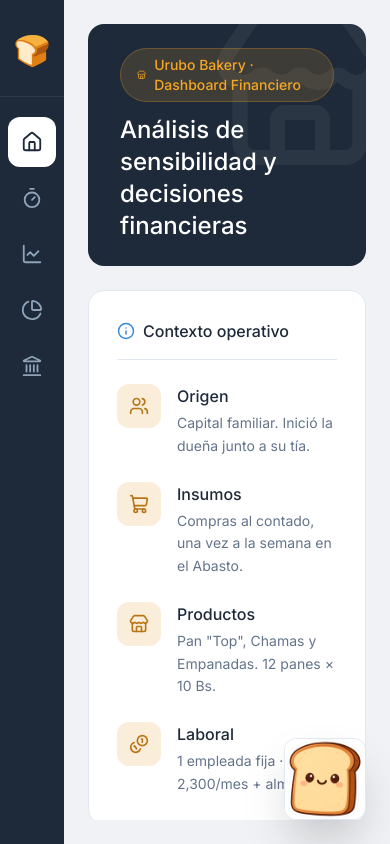
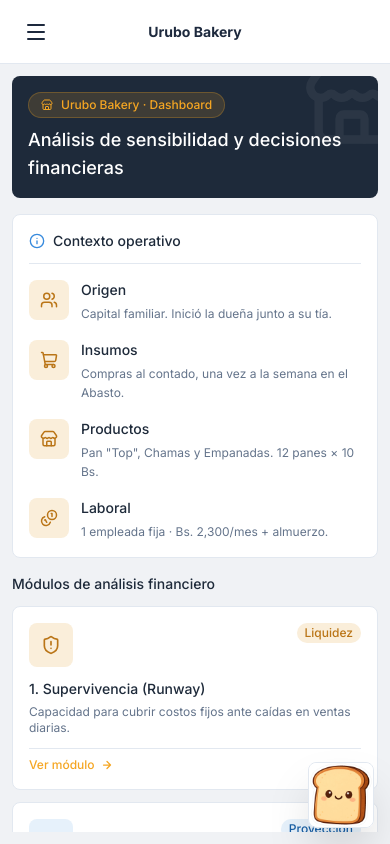
Before and after one commit to Jhamilveliz/FinanzasP1, a Next.js app in the folder frontend/: page / in a window 390 px wide. Built offline with nearby package versions, Linux system fonts and the light colour scheme.

Commit message:
responsivo

```diff
--- a/frontend/src/app/layout.tsx
+++ b/frontend/src/app/layout.tsx
@@ -1,28 +1,73 @@
 // src/app/layout.tsx
-import type { Metadata } from "next";
+"use client";
+import type { ReactNode } from "react";
+import { useState } from "react";
 import { Inter } from "next/font/google";
 import "./globals.css";
 import Sidebar from "@/components/Sidebar";
-import Asistente from "@/components/Asistente"; // 1. Importamos el nuevo componente
+import Asistente from "@/components/Asistente";
+import { Menu, X } from "lucide-react";
 
 const inter = Inter({ subsets: ["latin"] });
 
-export const metadata: Metadata = {
-  title: "Dashboard Financiero",
-  description: "Proyecto Final de Finanzas - Python y Next.js",
-};
+export default function RootLayout({ children }: { children: ReactNode }) {
+  const [sidebarOpen, setSidebarOpen] = useState(false);
 
-export default function RootLayout({ children }: { children: React.ReactNode }) {
   return (
     <html lang="es">
+      <head>
+        <title>Dashboard Financiero</title>
+        <meta name="description" content="Proyecto Final de Finanzas - Python y Next.js" />
+      </head>
       <body className={`${inter.className} flex h-screen overflow-hidden`} style={{ background: '#f0f2f5' }}>
-        <Sidebar />
 
-        <main className="flex-1 ml-16 md:ml-60 lg:ml-72 h-screen p-6 lg:p-8 overflow-hidden transition-all duration-300">
-          {children}
+        {/* SIDEBAR - Desktop */}
+        <div className="hidden md:block">
+          <Sidebar />
+        </div>
+
+        {/* CONTENEDOR PRINCIPAL */}
+        <main className="flex-1 ml-0 md:ml-60 lg:ml-72 h-screen flex flex-col transition-all duration-300">
+
+          {/* HEADER CON HAMBURGUESA - Móvil */}
+          <div className="md:hidden h-16 bg-white flex items-center justify-between px-4 border-b border-slate-200 shrink-0">
+            <button
+              onClick={() => setSidebarOpen(!sidebarOpen)}
+              className="p-2 hover:bg-slate-100 rounded-lg transition-colors"
+            >
+              {sidebarOpen ? (
+                <X size={24} className="text-slate-800" />
+              ) : (
+                <Menu size={24} className="text-slate-800" />
+              )}
+            </button>
+            <h1 className="text-sm font-bold text-slate-800">Urubo Bakery</h1>
+            <div className="w-10 h-10" /> {/* Espacio para balance */}
+          </div>
+
+          {/* DRAWER MÓVIL - Sidebar que sale desde la izquierda en móvil */}
+          {sidebarOpen && (
+            <div
+              className="fixed inset-0 z-40 md:hidden"
+              onClick={() => setSidebarOpen(false)}
+              style={{ background: 'rgba(0,0,0,0.5)' }}
+            >
+              <div
+                className="w-64 h-screen bg-white shadow-lg"
+                onClick={(e) => e.stopPropagation()}
+              >
+                <Sidebar />
+              </div>
+            </div>
+          )}
+
+          {/* CONTENIDO PRINCIPAL CON SCROLL */}
+          <div className="flex-1 overflow-y-auto overflow-x-hidden p-3 sm:p-4 md:p-6 lg:p-8">
+            {children}
+          </div>
         </main>
 
-        {/* 2. El asistente va aquí, libre y flotando sobre toda la app */}
+        {/* ASISTENTE FLOTANTE */}
         <Asistente />
       </body>
     </html>
--- a/frontend/src/app/page.tsx
+++ b/frontend/src/app/page.tsx
@@ -4,25 +4,25 @@ import Link from 'next/link';
 
 export default function HomePage() {
   return (
-    <div className="h-full flex flex-col gap-6 overflow-hidden">
+    <div className="h-full flex flex-col gap-4 md:gap-6 overflow-hidden">
 
-      {/* Header */}
+      {/* Header - Responsive */}
       <div
-        className="rounded-2xl px-8 py-6 relative overflow-hidden flex-shrink-0"
+        className="rounded-lg md:rounded-2xl px-4 md:px-6 lg:px-8 py-4 md:py-6 relative overflow-hidden flex-shrink-0"
         style={{ background: '#1e2a3a' }}
       >
         <div className="absolute -right-6 -top-6 opacity-[0.06]">
-          <Store size={180} color="#fff" />
+          <Store size={100} className="md:size-[180px]" color="#fff" />
         </div>
-        <div className="relative z-10 flex items-center justify-between">
+        <div className="relative z-10 flex flex-col md:flex-row md:items-start md:justify-between gap-3 md:gap-0">
           <div>
             <div
-              className="inline-flex items-center gap-2 rounded-full px-4 py-1.5 mb-3 text-sm font-medium"
+              className="inline-flex items-center gap-2 rounded-full px-3 md:px-4 py-1 md:py-1.5 mb-2 md:mb-3 text-xs md:text-sm font-medium"
               style={{ background: 'rgba(245,166,35,0.15)', border: '1px solid rgba(245,166,35,0.25)', color: '#f5a623' }}
             >
-              <Store size={14} /> Urubo Bakery · Dashboard Financiero
+              <Store size={12} className="md:size-[14px]" /> Urubo Bakery · Dashboard
             </div>
-            <h1 className="text-2xl font-medium text-white">
+            <h1 className="text-lg md:text-xl lg:text-2xl font-medium text-white">
               Análisis de sensibilidad y decisiones financieras
             </h1>
           </div>
@@ -33,19 +33,19 @@ export default function HomePage() {
         </div>
       </div>
 
-      {/* Main grid */}
-      <div className="grid grid-cols-1 lg:grid-cols-3 gap-6 flex-1 min-h-0">
+      {/* Main grid - Responsive */}
+      <div className="grid grid-cols-1 lg:grid-cols-3 gap-4 md:gap-6 flex-1 min-h-0">
 
-        {/* Contexto */}
+        {/* Contexto - Full width on mobile, 1/3 on large */}
         <div
-          className="rounded-2xl p-7 flex flex-col gap-6"
+          className="rounded-lg md:rounded-2xl p-4 md:p-6 lg:p-7 flex flex-col gap-4 md:gap-6 lg:col-span-1"
           style={{ background: '#fff', border: '0.5px solid #e2e8f0' }}
         >
           <h2
-            className="text-base font-medium flex items-center gap-2 pb-4 flex-shrink-0"
+            className="text-sm md:text-base font-medium flex items-center gap-2 pb-3 md:pb-4 flex-shrink-0"
             style={{ color: '#1e2a3a', borderBottom: '0.5px solid #e2e8f0' }}
           >
-            <Info size={18} style={{ color: '#378add' }} /> Contexto operativo
+            <Info size={16} className="md:size-[18px]" style={{ color: '#378add' }} /> Contexto operativo
           </h2>
 
           {[
@@ -54,27 +54,27 @@ export default function HomePage() {
             { Icon: Store, label: 'Productos', text: 'Pan "Top", Chamas y Empanadas. 12 panes × 10 Bs.' },
             { Icon: Coins, label: 'Laboral', text: '1 empleada fija · Bs. 2,300/mes + almuerzo.' },
           ].map(({ Icon, label, text }) => (
-            <div key={label} className="flex gap-4 items-start flex-1">
+            <div key={label} className="flex gap-3 md:gap-4 items-start flex-1">
               <div
-                className="w-11 h-11 rounded-xl flex items-center justify-center flex-shrink-0"
+                className="w-10 md:w-11 h-10 md:h-11 rounded-lg md:rounded-xl flex items-center justify-center flex-shrink-0"
                 style={{ background: '#faeeda' }}
               >
-                <Icon size={20} style={{ color: '#ba7517' }} />
+                <Icon size={18} className="md:size-[20px]" style={{ color: '#ba7517' }} />
               </div>
-              <div>
-                <p className="text-base font-medium mb-1" style={{ color: '#1e2a3a' }}>{label}</p>
-                <p className="text-sm leading-relaxed" style={{ color: '#64748b' }}>{text}</p>
+              <div className="min-w-0">
+                <p className="text-sm md:text-base font-medium mb-1" style={{ color: '#1e2a3a' }}>{label}</p>
+                <p className="text-xs md:text-sm leading-relaxed" style={{ color: '#64748b' }}>{text}</p>
               </div>
             </div>
           ))}
         </div>
 
-        {/* Módulos */}
-        <div className="lg:col-span-2 flex flex-col gap-4 min-h-0">
-          <h2 className="text-base font-medium flex-shrink-0" style={{ color: '#1e2a3a' }}>
+        {/* Módulos - 2/3 on large screens */}
+        <div className="lg:col-span-2 flex flex-col gap-3 md:gap-4 min-h-0">
+          <h2 className="text-sm md:text-base font-medium flex-shrink-0" style={{ color: '#1e2a3a' }}>
             Módulos de análisis financiero
           </h2>
-          <div className="grid grid-cols-2 gap-5 flex-1 min-h-0">
+          <div className="grid grid-cols-1 sm:grid-cols-2 gap-3 md:gap-5 flex-1 min-h-0">
             {[
               {
                 href: '/supervivencia', Icon: ShieldAlert,
@@ -108,19 +108,19 @@ export default function HomePage() {
               <Link
                 key={href}
                 href={href}
-                className="rounded-2xl p-7 flex flex-col gap-4 border border-slate-200 hover:border-yellow-400 transition-colors"
+                className="rounded-lg md:rounded-2xl p-4 md:p-6 lg:p-7 flex flex-col gap-3 md:gap-4 border border-slate-200 hover:border-yellow-400 transition-colors"
                 style={{ background: '#fff' }}
               >
                 {/* Ícono + tag */}
                 <div className="flex items-start justify-between">
                   <div
-                    className="w-14 h-14 rounded-2xl flex items-center justify-center"
+                    className="w-11 md:w-12 lg:w-14 h-11 md:h-12 lg:h-14 rounded-lg md:rounded-xl lg:rounded-2xl flex items-center justify-center flex-shrink-0"
                     style={{ background: iconBg }}
                   >
-                    <Icon size={26} style={{ color: iconColor }} />
+                    <Icon size={20} className="md:size-[22px] lg:size-[26px]" style={{ color: iconColor }} />
                   </div>
                   <span
-                    className="text-sm px-3 py-1 rounded-full font-medium"
+                    className="text-xs md:text-sm px-2 md:px-3 py-0.5 md:py-1 rounded-full font-medium"
                     style={{ background: iconBg, color: iconColor }}
                   >
                     {tag}
@@ -128,18 +128,18 @@ export default function HomePage() {
                 </div>
 
                 {/* Texto */}
-                <div className="flex flex-col gap-2 flex-1">
-                  <h3 className="text-lg font-medium" style={{ color: '#1e2a3a' }}>{title}</h3>
-                  <p className="text-base leading-relaxed" style={{ color: '#64748b' }}>{desc}</p>
+                <div className="flex flex-col gap-1.5 md:gap-2 flex-1">
+                  <h3 className="text-sm md:text-base lg:text-lg font-medium leading-snug" style={{ color: '#1e2a3a' }}>{title}</h3>
+                  <p className="text-xs md:text-sm md:leading-relaxed" style={{ color: '#64748b' }}>{desc}</p>
                 </div>
 
                 {/* Footer */}
                 <div
-                  className="text-sm font-medium flex items-center gap-1.5 pt-2"
+                  className="text-xs md:text-sm font-medium flex items-center gap-1.5 pt-2"
                   style={{ color: '#f5a623', borderTop: '0.5px solid #e2e8f0' }}
                 >
                   Ver módulo
-                  <svg width="14" height="14" viewBox="0 0 24 24" fill="none" stroke="currentColor" strokeWidth="2.5" strokeLinecap="round" strokeLinejoin="round">
+                  <svg width="12" height="12" className="md:w-[14px] md:h-[14px]" viewBox="0 0 24 24" fill="none" stroke="currentColor" strokeWidth="2.5" strokeLinecap="round" strokeLinejoin="round">
                     <path d="M5 12h14M12 5l7 7-7 7" />
                   </svg>
                 </div>
--- a/frontend/src/components/Asistente.tsx
+++ b/frontend/src/components/Asistente.tsx
@@ -6,7 +6,7 @@ import Image from 'next/image';
 export default function Asistente() {
     const [isOpen, setIsOpen] = useState(false);
     const [mensajeInput, setMensajeInput] = useState("");
-    const bottomRef = useRef<HTMLDivElement>(null); // 👈 referencia al final del chat
+    const bottomRef = useRef<HTMLDivElement>(null);
 
     const [history, setHistory] = useState<any[]>([
         {
@@ -16,7 +16,6 @@ export default function Asistente() {
         }
     ]);
 
-    // 👇 Auto-scroll cada vez que llega un mensaje nuevo
     useEffect(() => {
         bottomRef.current?.scrollIntoView({ behavior: "smooth" });
     }, [history]);
@@ -48,7 +47,7 @@ export default function Asistente() {
             setHistory(prev => [...prev, {
                 role: "assistant",
                 message: data.respuesta,
-                icon: <Sparkles className="text-yellow-500" size={20} /> // 👈 ícono cambiado
+                icon: <Sparkles className="text-yellow-500" size={20} />
             }]);
 
         } catch (error) {
@@ -61,29 +60,33 @@ export default function Asistente() {
     };
 
     return (
-        <div className="fixed bottom-6 right-6 z-50">
-            {/* BOTÓN FLOTANTE — más grande */}
+        <div className="fixed bottom-4 sm:bottom-6 right-4 sm:right-6 z-50">
+            {/* BOTÓN FLOTANTE - Responsivo */}
             <button
                 onClick={() => setIsOpen(!isOpen)}
-                className={`rounded-xl shadow-2xl flex items-center justify-center transition-all transform hover:-translate-y-1 border border-slate-200 ${isOpen ? 'scale-0 opacity-0' : 'scale-100 opacity-100 hover:scale-110'}`}
+                className={`rounded-lg sm:rounded-xl shadow-2xl flex items-center justify-center transition-all transform hover:-translate-y-1 border border-slate-200 ${isOpen ? 'scale-0 opacity-0' : 'scale-100 opacity-100 hover:scale-110'}`}
             >
                 <Image
                     src="/pan.jpg"
                     alt="Logotipo de Panadería Asistente"
-                    width={80}
-                    height={80}
-                    className="rounded-xl"
+                    width={64}
+                    height={64}
+                    className="rounded-lg sm:rounded-xl w-16 h-16 sm:w-20 sm:h-20"
                 />
             </button>
 
-            {/* VENTANA DE CHAT — más grande */}
+            {/* VENTANA DE CHAT - Completamente responsiva */}
             <div
-                className={`fixed bottom-6 right-6 bg-white w-[380px] sm:w-[440px] rounded-2xl shadow-2xl border border-slate-200 flex flex-col overflow-hidden origin-bottom-right transition-all duration-300 ease-out
+                className={`fixed inset-0 sm:inset-auto bg-white rounded-t-3xl sm:rounded-2xl shadow-2xl border-t sm:border border-slate-200 flex flex-col overflow-hidden origin-bottom-right transition-all duration-300 ease-out sm:w-[380px] sm:h-[700px] sm:bottom-6 sm:right-6
                 ${isOpen ? 'scale-100 opacity-100 translate-y-0 pointer-events-auto' : 'scale-90 opacity-0 translate-y-10 pointer-events-none'}`}
-                style={{ maxHeight: '88vh', height: '700px' }}
+                style={{
+                    maxHeight: 'calc(100vh - 2rem)',
+                    height: '100vh',
+                    width: '100vw',
+                }}
             >
                 {/* Header */}
-                <div className="bg-slate-900 text-white p-4 flex justify-between items-center shrink-0">
+                <div className="bg-slate-900 text-white p-3 sm:p-4 flex justify-between items-center shrink-0">
                     <div className="flex items-center gap-2">
                         <div className="bg-white rounded-lg border border-slate-300 flex items-center justify-center overflow-hidden">
                             <Image
@@ -94,41 +97,41 @@ export default function Asistente() {
                                 className="rounded-lg"
                             />
                         </div>
-                        <div>
-                            <h3 className="font-bold text-sm">Bradley - CFO Urubo Bakery</h3>
+                        <div className="min-w-0">
+                            <h3 className="font-bold text-sm line-clamp-1">Bradley - CFO Urubo Bakery</h3>
                             <p className="text-xs text-green-400 flex items-center gap-1">
-                                <span className="w-2 h-2 bg-green-500 rounded-full animate-pulse"></span>
-                                En línea
+                                <span className="w-2 h-2 bg-green-500 rounded-full animate-pulse flex-shrink-0"></span>
+                                <span className="hidden sm:inline">En línea</span>
+                                <span className="sm:hidden">Online</span>
                             </p>
                         </div>
                     </div>
-                    <button onClick={() => setIsOpen(false)} className="text-slate-400 hover:text-white transition-colors">
+                    <button onClick={() => setIsOpen(false)} className="text-slate-400 hover:text-white transition-colors flex-shrink-0">
                         <X size={20} />
                     </button>
                 </div>
 
                 {/* Body (Mensajes) */}
-                <div className="p-4 overflow-y-auto bg-slate-50 flex flex-col gap-4 flex-1">
+                <div className="p-3 sm:p-4 overflow-y-auto bg-slate-50 flex flex-col gap-3 sm:gap-4 flex-1">
                     {history.map((item, index) => (
-                        <div key={index} className={`flex items-start gap-3 ${item.role === 'user' ? 'justify-end' : ''}`}>
+                        <div key={index} className={`flex items-start gap-2 sm:gap-3 ${item.role === 'user' ? 'justify-end' : ''}`}>
                             {item.role === 'assistant' && item.icon && (
-                                <div className="p-2 bg-yellow-50 border border-yellow-200 rounded-lg shrink-0 mt-1">
+                                <div className="p-2 bg-yellow-50 border border-yellow-200 rounded-lg shrink-0 mt-1 hidden sm:flex">
                                     {item.icon}
                                 </div>
                             )}
-                            <div className={`rounded-2xl text-sm p-3 max-w-[85%] shadow-sm ${item.role === 'assistant' ? 'bg-white border border-slate-200 text-slate-700 rounded-tl-sm whitespace-pre-wrap' : 'bg-indigo-600 text-white rounded-tr-sm'}`}>
+                            <div className={`rounded-2xl text-xs sm:text-sm p-2.5 sm:p-3 max-w-xs sm:max-w-sm shadow-sm ${item.role === 'assistant' ? 'bg-white border border-slate-200 text-slate-700 rounded-tl-sm whitespace-pre-wrap' : 'bg-indigo-600 text-white rounded-tr-sm break-words'}`}>
                                 {item.message}
                             </div>
                         </div>
                     ))}
-                    {/* 👇 Ancla invisible para el auto-scroll */}
                     <div ref={bottomRef} />
                 </div>
 
-                {/* Data Analysis Section */}
-                <div className="p-4 border-t border-slate-100 bg-white shrink-0">
-                    <h4 className="font-bold text-slate-800 text-sm mb-3">Análisis en Tiempo Real</h4>
-                    <div className="bg-slate-50 border border-slate-200 rounded-xl p-3 text-xs text-slate-600 flex flex-col gap-2">
+                {/* Data Analysis Section - Responsive */}
+                <div className="p-3 sm:p-4 border-t border-slate-100 bg-white shrink-0">
+                    <h4 className="font-bold text-slate-800 text-xs sm:text-sm mb-2 sm:mb-3">Análisis en Tiempo Real</h4>
+                    <div className="bg-slate-50 border border-slate-200 rounded-lg sm:rounded-xl p-2 sm:p-3 text-xs text-slate-600 flex flex-col gap-1.5 sm:gap-2">
                         <div className="flex justify-between">
                             <span>Inversión Inicial:</span>
                             <span className="font-semibold text-red-500 border-b border-red-500 border-dashed cursor-help" title="¡Debería ser negativo!">Bs. 80,000</span>
@@ -137,7 +140,7 @@ export default function Asistente() {
                             <span>Tasa de Descuento:</span>
                             <span className="font-semibold text-slate-800">18%</span>
                         </div>
-                        <div className="flex justify-between border-t border-slate-100 pt-2">
+                        <div className="flex justify-between border-t border-slate-100 pt-1.5 sm:pt-2">
                             <span>VAN calculado:</span>
                             <span className="font-semibold text-slate-400">Bs. 0,00</span>
                         </div>
@@ -145,21 +148,20 @@ export default function Asistente() {
                 </div>
 
                 {/* Footer (Input) */}
-                <form onSubmit={enviarMensaje} className="p-3 bg-white border-t border-slate-100 flex gap-2 items-center shrink-0">
+                <form onSubmit={enviarMensaje} className="p-2 sm:p-3 bg-white border-t border-slate-100 flex gap-2 items-center shrink-0">
                     <input
                         type="text"
                         value={mensajeInput}
                         onChange={(e) => setMensajeInput(e.target.value)}
-                        placeholder="Escribe 'situacion 2'..."
-                        className="w-full border border-slate-200 text-sm rounded-xl px-4 py-2.5 bg-slate-50 outline-none focus:ring-2 focus:ring-indigo-500 transition text-slate-800 placeholder:text-slate-400"
-                    //className="w-full border border-slate-800 text-sm rounded-xl px-4 py-2.5 bg-slate-50 outline-none focus:ring-2 focus:ring-indigo-500 transition"
+                        placeholder="Escribe aquí..."
+                        className="w-full border border-slate-200 text-xs sm:text-sm rounded-lg sm:rounded-xl px-3 sm:px-4 py-2 sm:py-2.5 bg-slate-50 outline-none focus:ring-2 focus:ring-indigo-500 transition text-slate-800 placeholder:text-slate-400"
                     />
                     <button
                         type="submit"
                         disabled={!mensajeInput.trim()}
-                        className="p-2.5 bg-indigo-600 hover:bg-indigo-700 border border-slate-800 disabled:bg-slate-300 text-white rounded-xl transition flex items-center justify-center"
+                        className="p-2 sm:p-2.5 bg-indigo-600 hover:bg-indigo-700 disabled:bg-slate-300 text-white rounded-lg sm:rounded-xl transition flex items-center justify-center flex-shrink-0"
                     >
-                        <Send size={18} />
+                        <Send size={16} className="sm:size-[18px]" />
                     </button>
                 </form>
             </div>
--- a/frontend/src/components/Sidebar.tsx
+++ b/frontend/src/components/Sidebar.tsx
@@ -14,18 +14,19 @@ export default function Sidebar() {
         { href: '/capital', label: '3. Dilución', icon: PieChart },
         { href: '/prestamos', label: '4. Préstamos', icon: Landmark },
     ];
+
     return (
         <div
-            className="w-16 md:w-60 lg:w-72 h-screen fixed left-0 top-0 flex flex-col py-8 transition-all duration-300"
+            className="w-full md:w-60 lg:w-72 h-screen md:fixed md:left-0 md:top-0 flex flex-col py-6 md:py-8 transition-all duration-300 overflow-y-auto"
             style={{ background: '#1e2a3a' }}
         >
             {/* Logo */}
             <div
-                className="flex items-center justify-center md:justify-start gap-3 px-4 md:px-7 pb-7 mb-5"
+                className="flex items-center justify-start gap-3 px-4 md:px-6 pb-6 md:pb-7 mb-4 md:mb-5 mx-auto md:mx-0"
                 style={{ borderBottom: '1px solid rgba(255,255,255,0.07)' }}
             >
-                <span className="text-3xl flex-shrink-0">🍞</span>
-                <h1 className="hidden md:block text-base font-medium leading-tight" style={{ color: '#f5a623' }}>
+                <span className="text-2xl md:text-3xl flex-shrink-0">🍞</span>
+                <h1 className="text-sm md:text-base font-medium leading-tight" style={{ color: '#f5a623' }}>
                     Urubo <br /> bakery
                 </h1>
             </div>
@@ -38,7 +39,7 @@ export default function Sidebar() {
                         <Link
                             key={href}
                             href={href}
-                            className="flex items-center justify-center md:justify-start gap-4 px-3 md:px-5 py-3.5 rounded-xl text-base transition-all hover:bg-white/5"
+                            className="flex items-center gap-3 md:gap-4 px-3 md:px-5 py-3 md:py-3.5 rounded-lg md:rounded-xl text-sm md:text-base transition-all hover:bg-white/5"
                             style={{
                                 background: isActive ? '#fff' : 'transparent',
                                 color: isActive ? '#1e2a3a' : '#8fa3b8',
@@ -46,12 +47,16 @@ export default function Sidebar() {
                             }}
                             title={label}
                         >
-                            <Icon size={22} className="flex-shrink-0" />
-                            <span className="hidden md:block">{label}</span>
+                            <Icon size={20} className="md:size-[22px] flex-shrink-0" />
+                            <span className="hidden md:block text-xs md:text-sm lg:text-base">{label}</span>
+                            <span className="md:hidden text-xs" title={label}></span>
                         </Link>
                     );
                 })}
             </nav>
+
+            {/* Footer spacing */}
+            <div className="h-4 flex-shrink-0" />
         </div>
     );
 }
```
